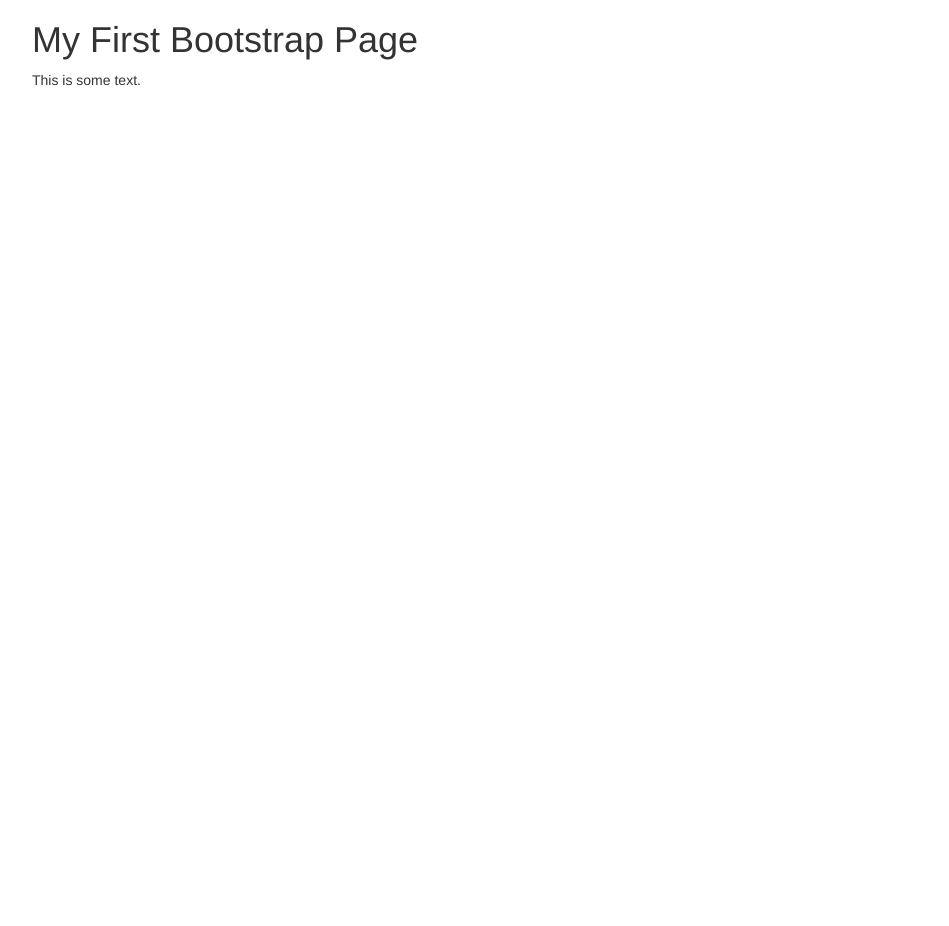
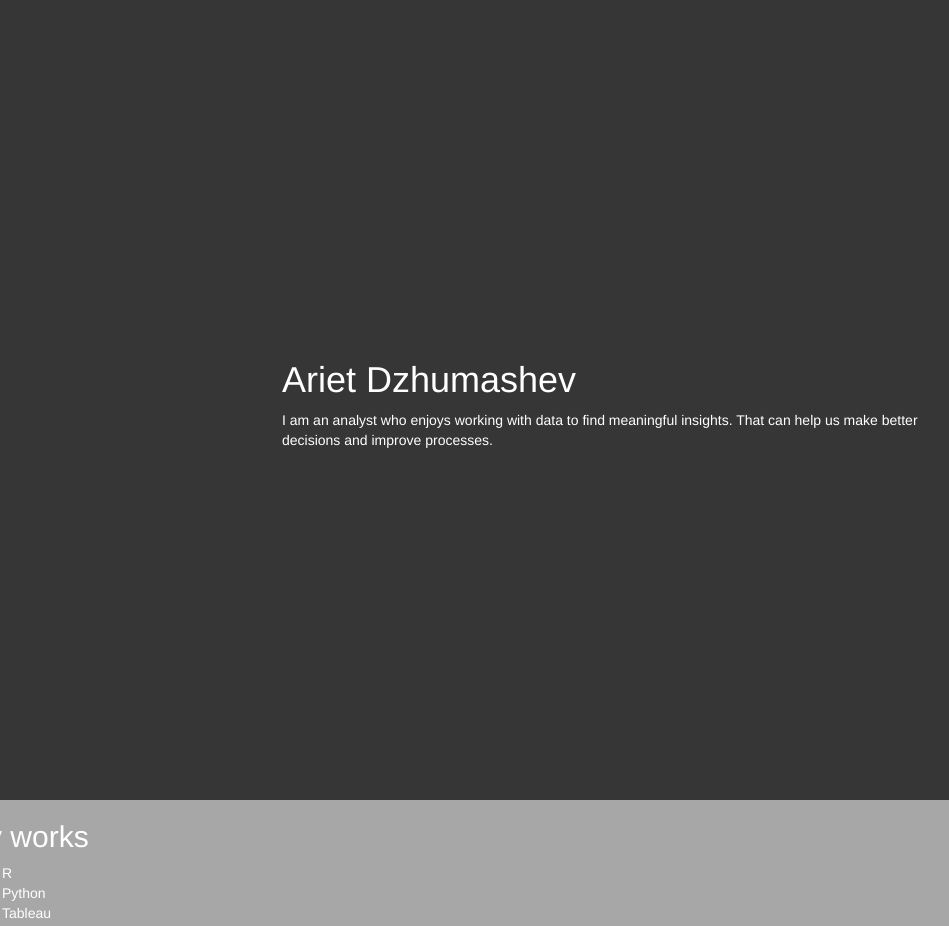
Before and after one commit to arietd/hi, a plain HTML site: page index.html in a window 1280 px wide. Shown: the whole page, without its empty margins (38-987 px from the left). Before the commit the page ends 800 px from the top, so only its background shows below. Drawn offline with nearby package versions, Linux system fonts and the light colour scheme.

Commit message:
first changes to fp

```diff
--- a/index.html
+++ b/index.html
@@ -1,18 +1,85 @@
 <!DOCTYPE html>
 <html lang="en">
 <head>
-  <title>Bootstrap Example</title>
+  <title>Ariet Dzhumashev</title>
   <meta charset="utf-8">
   <meta name="viewport" content="width=device-width, initial-scale=1">
   <link rel="stylesheet" href="https://maxcdn.bootstrapcdn.com/bootstrap/3.3.7/css/bootstrap.min.css">
 
+
+
+  <style>
+    html, body {
+            height: 100%;
+            margin: 0;
+        }
+    .parent {
+
+      position: relative;
+      height: 100%;
+      width: 100%;
+      padding: 0;
+
+    }
+    .fullPage {
+      display: block;
+      height: 100%;
+      width: 100%;
+      padding: 0;
+      margin:0;
+      float:left;
+      clear:none;
+    }
+    .child {
+
+      position: absolute;
+      top: 50%;
+      left: 50%;
+      transform: translate(-50%, -50%);
+    }
+
+    #firstPage{
+      background-color: #363636;
+      color: white;
+    }
+    #secondPage{
+      background-color: #A8A7A8;
+      color: white;
+    }
+  </style>
 </head>
 <body>
 
-<div class="container">
-  <h1>My First Bootstrap Page</h1>
-  <p>This is some text.</p>
-</div>
+
+
+  <div class="parent">
+    <div class ="fullPage" id="firstPage">
+      <div class="child">
+    <h1>
+      Ariet Dzhumashev
+    </h1>
+      <p>
+        I am an analyst who enjoys working with data to find meaningful insights.
+        That can help us make better decisions and improve processes.
+      </p>
+    </div>
+    </div>
+  </div>
+
+      <div class="parent">
+        <div class ="fullPage" id="secondPage">
+          <h2>My works</h2>
+          <ul>
+              <li>R</li>
+              <li>Python</li>
+              <li>Tableau</li>
+
+          </ul>
+
+        </div>
+      </div>
+  </div>
+
 
 </body>
 </html>
```
